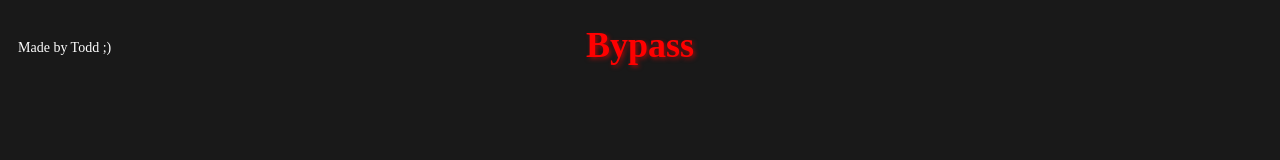
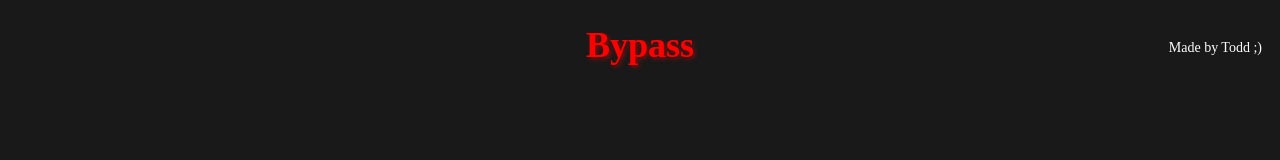
Before and after one commit to WERECODE/galaxybypass, a plain HTML site: page index.html in a window 1280 px wide. Drawn offline with Linux system fonts and the light colour scheme.

Commit message:
Update index.html

```diff
--- a/index.html
+++ b/index.html
@@ -21,7 +21,7 @@
         .footer {
             position: absolute;
             bottom: 10px;
-            left: 10px;
+            right: 10px; /* Change 'left' to 'right' */
             font-size: 14px;
             color: white;
         }
```
